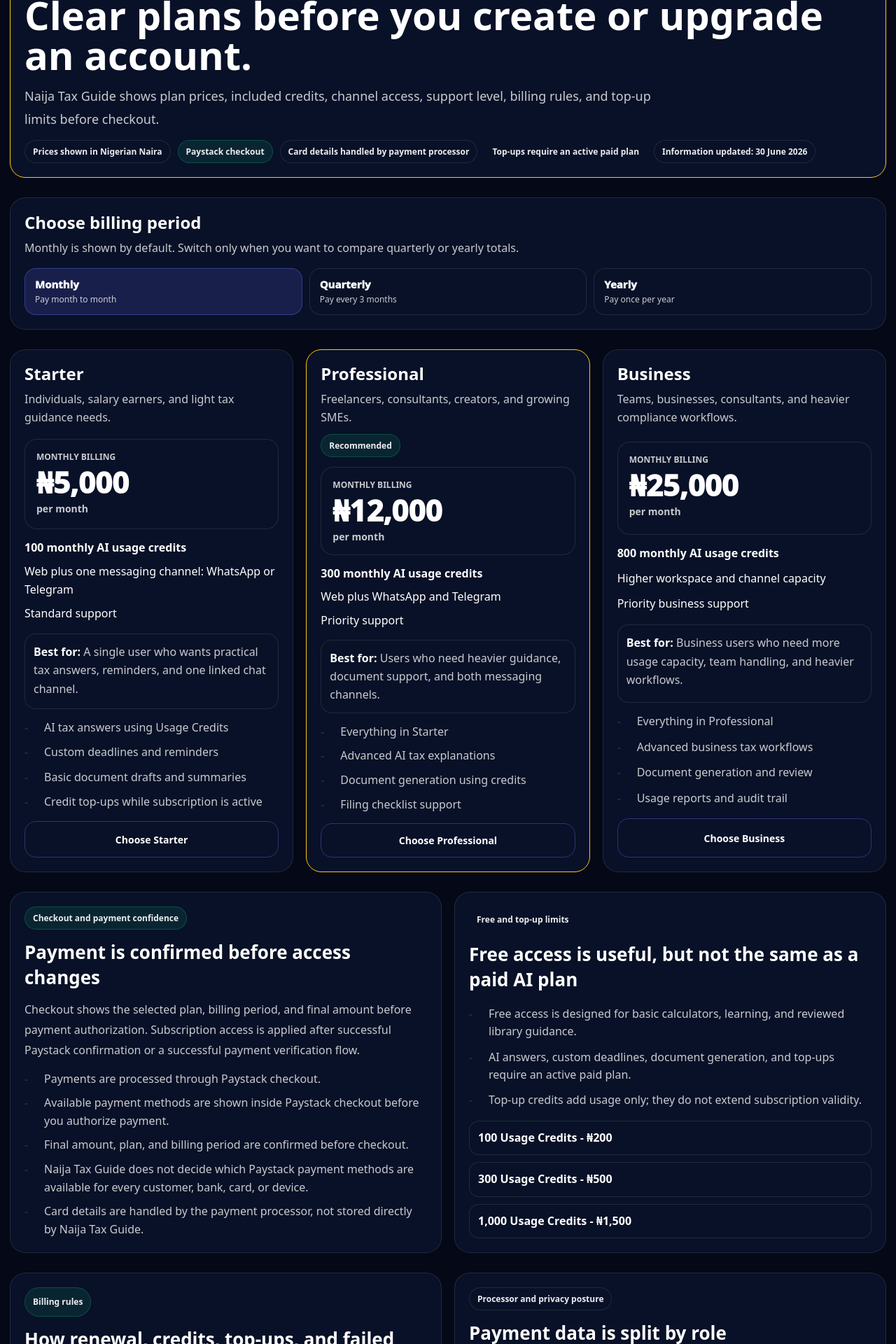
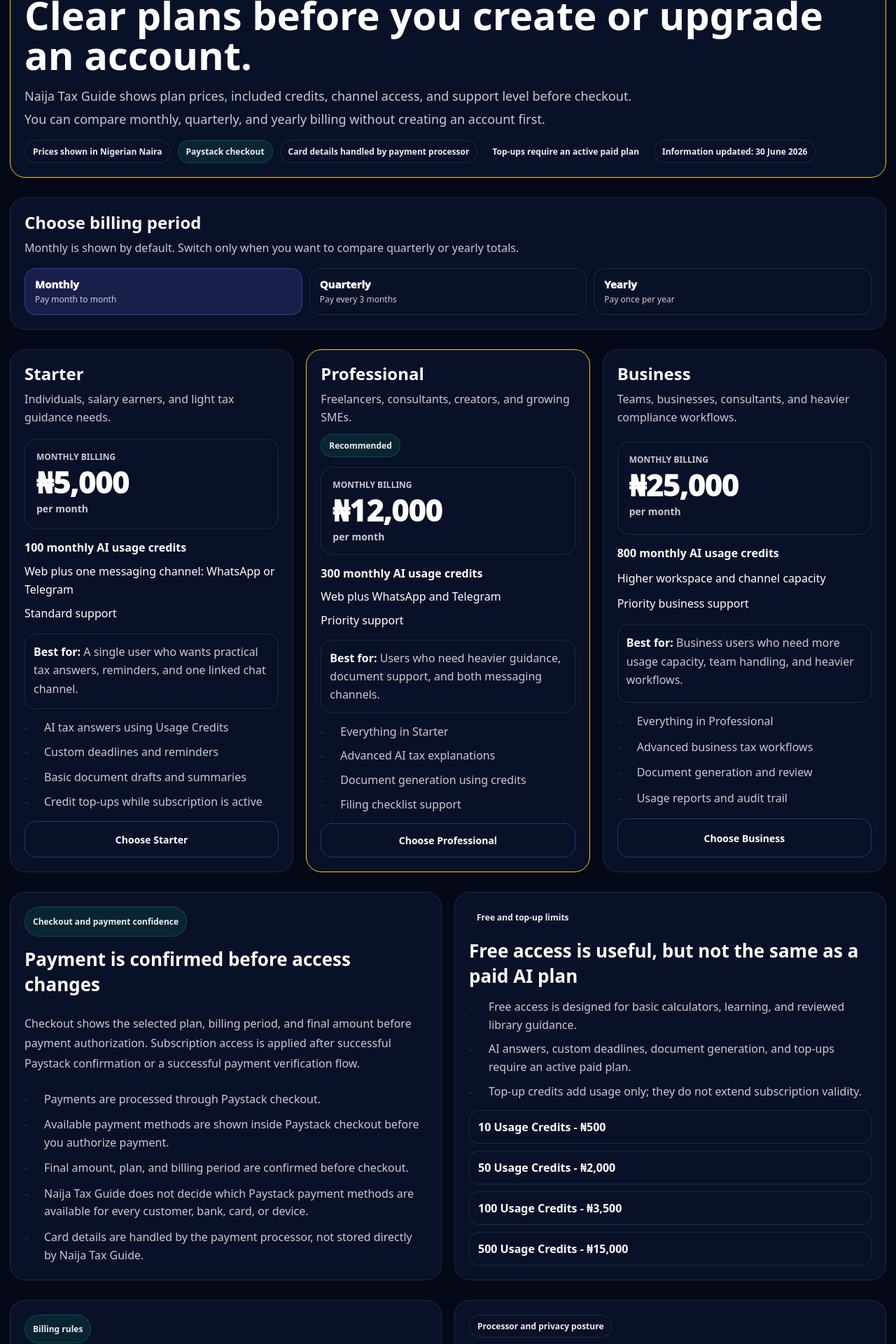
Before and after one commit to SirBM201/naija-tax-guide-frontend, a Next.js app: page /pricing in a window 1280 px wide. Shown: the part 160-2080 px from the top of the page at 70% size. Built offline with nearby package versions, Linux system fonts and the light colour scheme; no server answers.

Commit message:
Restore public top-up pricing

```diff
--- a/app/pricing/page.tsx
+++ b/app/pricing/page.tsx
@@ -29,7 +29,11 @@ const plans: PublicPlan[] = [
   {
     name: "Starter",
     audience: "Individuals, salary earners, and light tax guidance needs.",
-    prices: { monthly: "₦5,000", quarterly: "₦14,000", yearly: "₦51,000" },
+    prices: {
+      monthly: "₦5,000",
+      quarterly: "₦14,000",
+      yearly: "₦51,000",
+    },
     credits: "100 monthly AI usage credits",
     channels: "Web plus one messaging channel: WhatsApp or Telegram",
     support: "Standard support",
@@ -44,7 +48,11 @@ const plans: PublicPlan[] = [
   {
     name: "Professional",
     audience: "Freelancers, consultants, creators, and growing SMEs.",
-    prices: { monthly: "₦12,000", quarterly: "₦33,600", yearly: "₦122,400" },
+    prices: {
+      monthly: "₦12,000",
+      quarterly: "₦33,600",
+      yearly: "₦122,400",
+    },
     credits: "300 monthly AI usage credits",
     channels: "Web plus WhatsApp and Telegram",
     support: "Priority support",
@@ -60,7 +68,11 @@ const plans: PublicPlan[] = [
   {
     name: "Business",
     audience: "Teams, businesses, consultants, and heavier compliance workflows.",
-    prices: { monthly: "₦25,000", quarterly: "₦70,000", yearly: "₦255,000" },
+    prices: {
+      monthly: "₦25,000",
+      quarterly: "₦70,000",
+      yearly: "₦255,000",
+    },
     credits: "800 monthly AI usage credits",
     channels: "Higher workspace and channel capacity",
     support: "Priority business support",
@@ -75,9 +87,10 @@ const plans: PublicPlan[] = [
 ];
 
 const topUps = [
-  "100 Usage Credits - ₦200",
-  "300 Usage Credits - ₦500",
-  "1,000 Usage Credits - ₦1,500",
+  "10 Usage Credits - ₦500",
+  "50 Usage Credits - ₦2,000",
+  "100 Usage Credits - ₦3,500",
+  "500 Usage Credits - ₦15,000",
 ];
 
 const trustItems = [
@@ -135,7 +148,7 @@ function card(accent = false): React.CSSProperties {
     borderRadius: 22,
     border: accent ? "1px solid var(--gold)" : "1px solid var(--border)",
     background: "var(--panel-bg)",
-    padding: "clamp(16px, 3vw, 20px)",
+    padding: 20,
     display: "grid",
     gap: 14,
     minWidth: 0,
@@ -257,7 +270,7 @@ export default function PublicPricingPage() {
               Clear plans before you create or upgrade an account.
             </h1>
             <p style={{ margin: 0, color: "var(--text-muted)", fontSize: "clamp(16px, 2.6vw, 18px)", lineHeight: 1.8, maxWidth: 900 }}>
-              {SITE.name} shows plan prices, included credits, channel access, support level, billing rules, and top-up limits before checkout.
+              {SITE.name} shows plan prices, included credits, channel access, and support level before checkout. You can compare monthly, quarterly, and yearly billing without creating an account first.
             </p>
             <div style={{ display: "flex", gap: 10, flexWrap: "wrap" }}>
               <span style={pill()}>Prices shown in Nigerian Naira</span>
@@ -276,7 +289,7 @@ export default function PublicPricingPage() {
               Monthly is shown by default. Switch only when you want to compare quarterly or yearly totals.
             </p>
           </div>
-          <div style={{ display: "grid", gridTemplateColumns: "repeat(auto-fit, minmax(min(100%, 180px), 1fr))", gap: 10 }}>
+          <div style={{ display: "grid", gridTemplateColumns: "repeat(auto-fit, minmax(180px, 1fr))", gap: 10 }}>
             {billingOptions.map((option) => {
               const active = billingCycle === option.key;
               return (
@@ -289,7 +302,7 @@ export default function PublicPricingPage() {
           </div>
         </section>
 
-        <section style={{ display: "grid", gridTemplateColumns: "repeat(auto-fit, minmax(min(100%, 280px), 1fr))", gap: 18 }}>
+        <section style={{ display: "grid", gridTemplateColumns: "repeat(auto-fit, minmax(280px, 1fr))", gap: 18 }}>
           {plans.map((plan) => (
             <article key={plan.name} style={card(Boolean(plan.recommended))}>
               <div style={{ display: "flex", justifyContent: "space-between", gap: 10, flexWrap: "wrap" }}>
@@ -331,7 +344,7 @@ export default function PublicPricingPage() {
           ))}
         </section>
 
-        <section style={{ display: "grid", gridTemplateColumns: "repeat(auto-fit, minmax(min(100%, 280px), 1fr))", gap: 18 }}>
+        <section style={{ display: "grid", gridTemplateColumns: "repeat(auto-fit, minmax(280px, 1fr))", gap: 18 }}>
           <div style={card()}>
             <div style={pill("good")}>Checkout and payment confidence</div>
             <h2 style={{ margin: 0, color: "var(--text)", fontSize: 26 }}>Payment is confirmed before access changes</h2>
@@ -355,7 +368,7 @@ export default function PublicPricingPage() {
           </div>
         </section>
 
-        <section style={{ display: "grid", gridTemplateColumns: "repeat(auto-fit, minmax(min(100%, 320px), 1fr))", gap: 18 }}>
+        <section style={{ display: "grid", gridTemplateColumns: "repeat(auto-fit, minmax(320px, 1fr))", gap: 18 }}>
           <div style={card()}>
             <div style={pill("good")}>Billing rules</div>
             <h2 style={{ margin: 0, color: "var(--text)", fontSize: 26 }}>How renewal, credits, top-ups, and failed payments work</h2>
@@ -397,7 +410,7 @@ export default function PublicPricingPage() {
           <p style={{ margin: 0, color: "var(--text-muted)", lineHeight: 1.8 }}>
             {SITE.name} provides general Nigerian tax information and guided support. It is not a government portal, law firm, accounting firm, or substitute for a qualified tax professional in sensitive matters, audits, disputes, penalties, or formal filing decisions.
           </p>
-          <div style={{ display: "grid", gridTemplateColumns: "repeat(auto-fit, minmax(min(100%, 160px), 1fr))", gap: 10 }}>
+          <div style={{ display: "grid", gridTemplateColumns: "repeat(auto-fit, minmax(160px, 1fr))", gap: 10 }}>
             <button onClick={() => router.push("/terms")} style={button(false)}>Terms</button>
             <button onClick={() => router.push("/privacy")} style={button(false)}>Privacy</button>
             <button onClick={() => router.push("/refund")} style={button(false)}>Refund</button>
```
